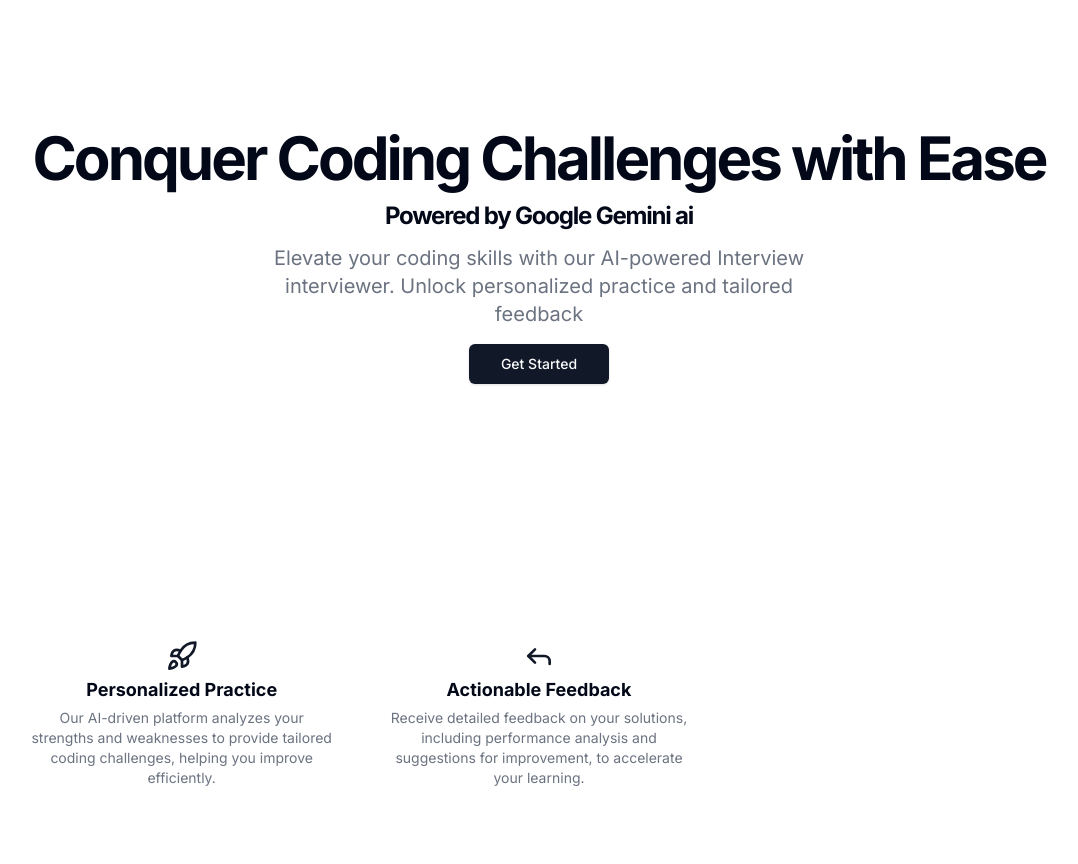
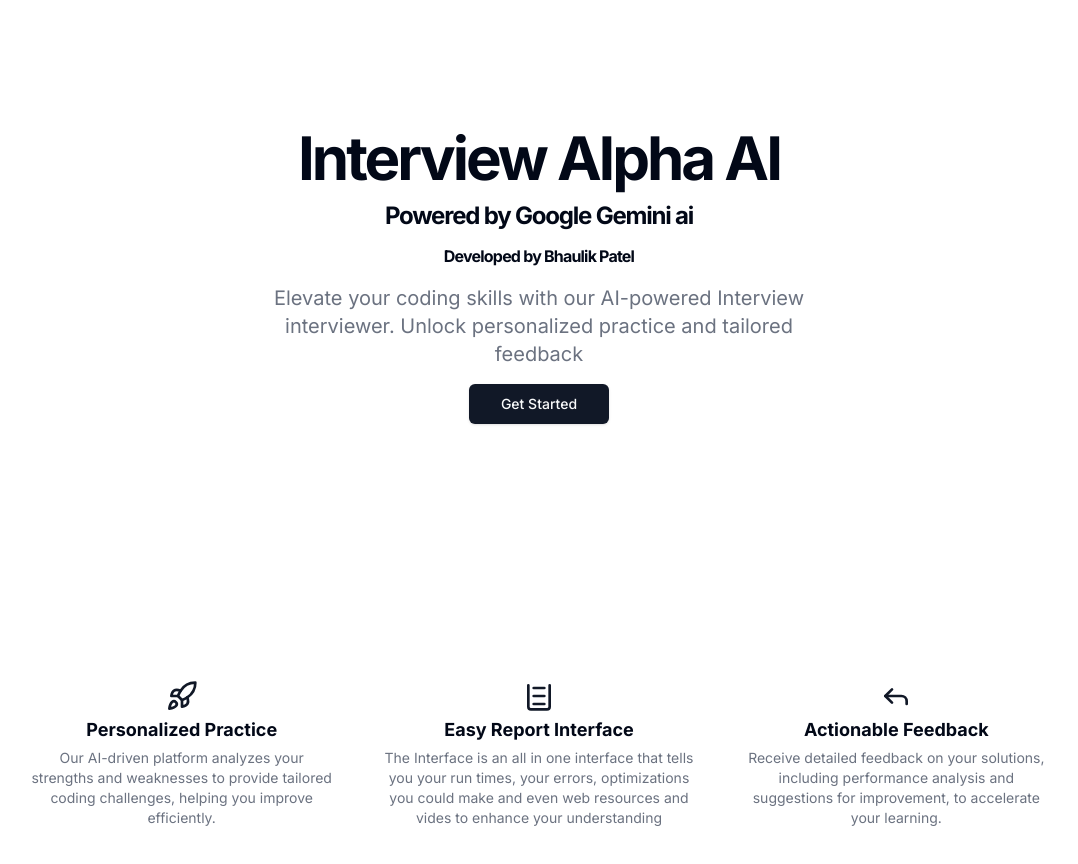
Before and after one commit to Bhaulik/interview-alpha-frontend, a Next.js app: page / in a window 1280 px wide. Shown: the top 864 px of the page, without its empty margins (101-1179 px from the left). Built offline with nearby package versions, Linux system fonts and the light colour scheme.

Commit message:
made some improvments

```diff
--- a/src/app/page.tsx
+++ b/src/app/page.tsx
@@ -7,10 +7,13 @@
         <div className="container px-4 md:px-6 text-center">
           <div className="space-y-4">
             <h1 className="text-3xl font-bold tracking-tighter sm:text-5xl xl:text-6xl/none">
-              Conquer Coding Challenges with Ease
+              Interview Alpha AI
             </h1>
             <h2 className="text-2xl font-bold tracking-tighter sm:text-2xl xl:text-2xl/none">
               Powered by Google Gemini ai
+            </h2>{" "}
+            <h2 className="text-md font-bold tracking-tighter sm:text-md xl:text-md/none">
+              Developed by Bhaulik Patel
             </h2>
             <p className="max-w-[600px] text-gray-500 md:text-xl dark:text-gray-400 mx-auto">
               Elevate your coding skills with our AI-powered Interview
@@ -37,6 +40,15 @@
                 Our AI-driven platform analyzes your strengths and weaknesses to
                 provide tailored coding challenges, helping you improve
                 efficiently.
+              </p>
+            </div>{" "}
+            <div className="grid gap-1 text-center">
+              <ReportIcon className="h-8 w-8 text-gray-900 dark:text-gray-50 mx-auto" />
+              <h3 className="text-lg font-bold">Easy Report Interface</h3>
+              <p className="text-sm text-gray-500 dark:text-gray-400">
+                The Interface is an all in one interface that tells you your run
+                times, your errors, optimizations you could make and even web
+                resources and vides to enhance your understanding
               </p>
             </div>
             <div className="grid gap-1 text-center">
@@ -96,7 +108,27 @@
     </svg>
   );
 }
-
+function ReportIcon(props) {
+  return (
+    <svg
+      {...props}
+      xmlns="http://www.w3.org/2000/svg"
+      width="24"
+      height="24"
+      viewBox="0 0 24 24"
+      fill="none"
+      stroke="currentColor"
+      strokeWidth="2"
+      strokeLinecap="round"
+      strokeLinejoin="round"
+    >
+      <path d="M8 6h8" />
+      <path d="M8 12h8" />
+      <path d="M8 18h8" />
+      <path d="M4 4v16a2 2 0 0 0 2 2h12a2 2 0 0 0 2-2V4" />
+    </svg>
+  );
+}
 function UserIcon(props) {
   return (
     <svg
--- a/src/app/setup/page.tsx
+++ b/src/app/setup/page.tsx
@@ -8,6 +8,7 @@
   SelectContent,
   Select,
 } from "@/components/ui/select";
+import { Loader2 } from "lucide-react";
 import { Checkbox } from "@/components/ui/checkbox"; // Import the Checkbox component from shadcn
 import { Button } from "@/components/ui/button";
 import HeaderDiv from "@/components/ui/headerdiv";
@@ -118,7 +119,15 @@
               </div>
             </div>
           </div>
-          <Button type="submit">Generate Question</Button>
+
+          {isloading ? (
+            <Button disabled>
+              <Loader2 className="mr-2 h-4 w-4 animate-spin" />
+              Please wait
+            </Button>
+          ) : (
+            <Button type="submit">Generate Question</Button>
+          )}
         </form>
         <div>
           <code>
--- a/src/components/nav.tsx
+++ b/src/components/nav.tsx
@@ -15,7 +15,7 @@
         padding: "10px",
         position: "sticky",
         top: "0",
-        zIndex: "0",
+        zIndex: "1",
       }}
     >
       <ul
--- a/src/components/ui/codeeditor.tsx
+++ b/src/components/ui/codeeditor.tsx
@@ -6,6 +6,7 @@
 import { tags as t } from "@lezer/highlight";
 function CodeEditor({ code = "", setCode }) {
   return (
+    <div>
       <CodeMirror
         value={code.trim()}
         height="500px"
@@ -21,6 +22,10 @@
           setCode(value);
         }}
       />
+      <div className="mt-10 text-red-500">
+        {code.trim() === "" ? "Code editor empty" : null}
+      </div>
+    </div>
   );
 }
 
--- a/src/components/ui/web_resources.tsx
+++ b/src/components/ui/web_resources.tsx
@@ -11,15 +11,17 @@
   const handleFetchData = async () => {
     setIsLoading(true);
     setError(null);
+    console.log("qs", qs);
+    console.log("qs type", typeof qs);
     try {
-      const response = await fetch("http://127.0.0.1:8000/youtube/", {
+      const response = await fetch("http://127.0.0.1:8000/youtube", {
         method: "POST",
         headers: {
           "Content-Type": "application/json",
           Accept: "application/json",
         },
         body: JSON.stringify({
-          question: "" + qs,
+          question: "max subarray",
         }),
       });
 
@@ -30,10 +32,7 @@
       const data = await response.json();
       console.log("Fetched data:", data); // Debug the structure of data
       console.log("Fetched data type:", typeof data);
-      // Ensure the data is an array
-      //   let dataP = JSON.parse(data);
-      console.log("is array", typeof data);
-      //   let dataP = data.split(",").slice(1, -1);
+
       let dataP = data.trim().slice(1, -1);
       let cleanedUrls = dataP.split("', '");
       cleanedUrls[0] = cleanedUrls[0].slice(1);
@@ -41,14 +40,7 @@
         cleanedUrls.length - 1
       ].slice(0, -1);
       console.log("cleanedUrls", cleanedUrls);
-      //   const cleanedUrls = dataP.map((url) => cleanUrl(url));
       setCleanedUrls(cleanedUrls);
-      //   dataP = dataP.map((item) => {
-      //     item = item.trim();
-      //   }
-      //   console.log("dataP", dataP);
-      //   console.log("dataP Type", typeof dataP);
-      //   setVideoLinks(Array.isArray(data) ? data : dataP);
     } catch (error) {
       setError("Failed to load data: " + error.message);
     } finally {
@@ -69,14 +61,19 @@
       {error && <p>Error: {error}</p>}
       {cleanedUrls.length > 0 && (
         <div>
-          <h3>YouTube Videos on {qs}:</h3>
+          <h3>YouTube Videos:</h3>
           <ul className="text-black">
             {cleanedUrls.map((link, index) => (
-              <li key={index} className="text-orange-600">
-                <a href={link} target="_blank">
-                  Watch Video {index + 1}
+              <ol key={index} className=" m-2 ">
+                {index + 1}.{" "}
+                <a
+                  href={link}
+                  target="_blank"
+                  className="text-orange-600  underline"
+                >
+                  {link}
                 </a>
-              </li>
+              </ol>
             ))}
           </ul>
         </div>
```
Also changed, not shown: src/app/landingpage2/page.tsx (+0 -32 lines), src/app/solvequestion/page.tsx (+56 -37 lines). Lines whose indentation alone changed are shown as unchanged.
